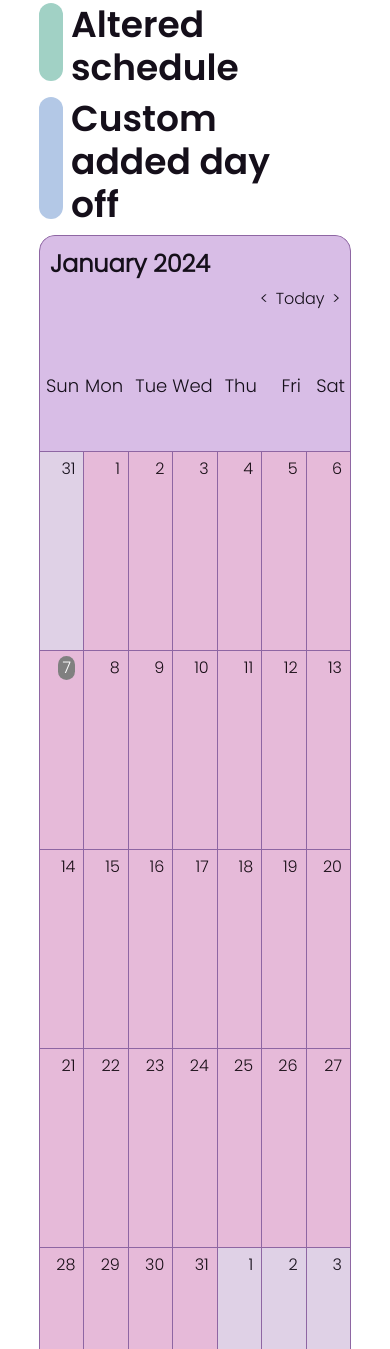
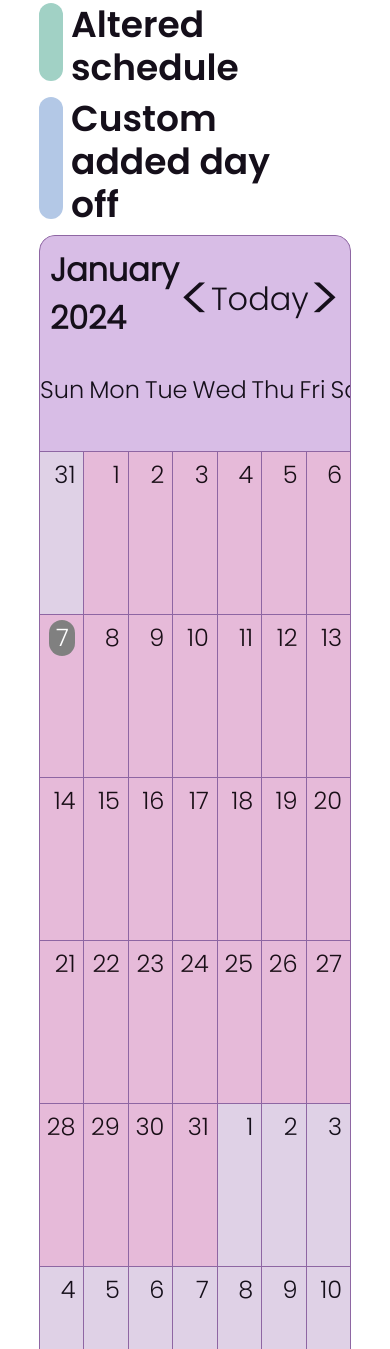
Before and after one commit to YasseenKamel/CS50W-Final-Project, a Django app: page /vacation in a window 390 px wide. Shown: the part 428-1777 px from the top of the page. Run offline with Django 4.2, Linux system fonts and the light colour scheme; the visitor is signed in with stand-in values (Sample User, id 1); data that the repository does not hold is empty; some libraries are stand-ins or nearby versions.

Commit message:
FINISHED PROJECT WITH MOBILE SUPPORT LESGOOOOO

```diff
--- a/YOKO_Clinics/static/YOKO_Clinics/booking.js
+++ b/YOKO_Clinics/static/YOKO_Clinics/booking.js
@@ -108,7 +108,7 @@ document.addEventListener('DOMContentLoaded', function () {
         let currentDate1 = new Date();
         let userTimeZone1 = Intl.DateTimeFormat().resolvedOptions().timeZone;
         let options1 = { timeZone: userTimeZone1, year: 'numeric', month: 'numeric', day: 'numeric', weekday: 'long', hour: 'numeric', minute: 'numeric', second: 'numeric' };
-        let date1 = new Date(currentDate1.toLocaleString(undefined, options1));
+        let date1 = new Date(currentDate1.toLocaleString('en-US', options1));
         let today_date1 = date1.getDate();
         for(let i = last_month - weekday + 2 ; i <= last_month ; i ++){
             template += no_day1 + i + no_day2;
@@ -775,7 +775,7 @@ document.addEventListener('DOMContentLoaded', function () {
         let currentDate = new Date();
         let userTimeZone = Intl.DateTimeFormat().resolvedOptions().timeZone;
         let options = { timeZone: userTimeZone, year: 'numeric', month: 'numeric', day: 'numeric', weekday: 'long', hour: 'numeric', minute: 'numeric', second: 'numeric' };
-        let date = new Date(currentDate.toLocaleString(undefined, options));
+        let date = new Date(currentDate.toLocaleString('en-US', options));
         let today = date.getDay() + 1;
         let today_date = date.getDate();
         let first_day = today - ((today_date - 1) % 7);
--- a/YOKO_Clinics/static/YOKO_Clinics/styles.css
+++ b/YOKO_Clinics/static/YOKO_Clinics/styles.css
@@ -1458,4 +1458,28 @@ hr{
     .main_specialty_container {
         flex-direction: column;
     }
+    .search_frame{
+        margin-right: 2rem;
+        margin-left: 2rem;
+    }
+    .calendar-month-header-selected-month{
+        font-size: 2rem;
+    }
+    .calendar-month-header-selectors{
+        font-size: 2rem;
+        width: 12rem;
+    }
+    #previous-month-selector0,#next-month-selector0,#previous-month-selector1,#next-month-selector1,#previous-month-selector-1,#next-month-selector-1{
+        font-size: 4rem;
+    }
+    .day-of-week{
+        font-size: 1.5rem;
+    }
+    .calendar-day{
+        font-size: 1.5rem;
+        min-height: 9dvh;
+    }
+    .calendar-month{
+        height:66dvh;
+    }
 }
--- a/YOKO_Clinics/static/YOKO_Clinics/vacations.js
+++ b/YOKO_Clinics/static/YOKO_Clinics/vacations.js
@@ -158,6 +158,8 @@ document.addEventListener('DOMContentLoaded', function (){
         set_vacation = 0;
     }
 
+    let t1 = 0,t2 = 0,t3 = 0;
+
     function getup(event){
         if(mousedown == -1 || event.button === 2){
             return;
@@ -213,11 +215,12 @@ document.addEventListener('DOMContentLoaded', function (){
     function gettouchdown(event){
         let touch = event.touches[0];
         let clicked = document.elementFromPoint(touch.clientX, touch.clientY);
-        if(clicked == null || clicked == undefined || !(clicked.classList.contains("calendar-day") && !clicked.classList.contains("disabled_day") && !clicked.classList.contains("past_day"))){
+        if(event.touches.length > 1 || clicked == null || clicked == undefined || !(clicked.classList.contains("calendar-day") && !clicked.classList.contains("disabled_day") && !clicked.classList.contains("past_day"))){
             mousedown = -1;
             mouseup = -1;
             return;
         }
+        t1 = 1;
         document.body.style.overflow = 'hidden';
         mousedown = parseInt(clicked.id.slice(13));
         document.querySelectorAll('.selected_day').forEach(banana => {
@@ -235,6 +238,7 @@ document.addEventListener('DOMContentLoaded', function (){
         if(clicked == null || clicked == undefined || !(clicked.classList.contains("calendar-day") && !clicked.classList.contains("disabled_day") && !clicked.classList.contains("past_day"))){
             return;
         }
+        t2 = 1;
         let mouse_target = parseInt(clicked.id.slice(13));
         document.querySelectorAll('.selected_day').forEach(banana => {
             let id = parseInt(banana.id.slice(13));
@@ -272,12 +276,24 @@ document.addEventListener('DOMContentLoaded', function (){
             });
             return;
         }
+        t3 = 1;
+        event.preventDefault();
         mouseup = parseInt(clicked.id.slice(13));
         if(mousedown > mouseup){
             [mousedown, mouseup] = [mouseup, mousedown];
         }
         set_up_input();
     }
+
+    document.body.addEventListener('click', function(e) {
+        if(t1 && !t2 && t3){
+            e.stopPropagation();
+            e.preventDefault();
+        }
+        t1 = 0;
+        t2 = 0;
+        t3 = 0;
+    });
 
 
     function load_month(year, month, weekday, idx){
@@ -293,7 +309,7 @@ document.addEventListener('DOMContentLoaded', function (){
         let currentDate1 = new Date();
         let userTimeZone1 = Intl.DateTimeFormat().resolvedOptions().timeZone;
         let options1 = { timeZone: userTimeZone1, year: 'numeric', month: 'numeric', day: 'numeric', weekday: 'long', hour: 'numeric', minute: 'numeric', second: 'numeric' };
-        let date1 = new Date(currentDate1.toLocaleString(undefined, options1));
+        let date1 = new Date(currentDate1.toLocaleString('en-US', options1));
         let today_date1 = date1.getDate();
         for(let i = last_month - weekday + 2 ; i <= last_month ; i ++){
             template += no_day1 + i + no_day2;
@@ -690,7 +706,7 @@ document.addEventListener('DOMContentLoaded', function (){
         let currentDate = new Date();
         let userTimeZone = Intl.DateTimeFormat().resolvedOptions().timeZone;
         let options = { timeZone: userTimeZone, year: 'numeric', month: 'numeric', day: 'numeric', weekday: 'long', hour: 'numeric', minute: 'numeric', second: 'numeric' };
-        let date = new Date(currentDate.toLocaleString(undefined, options));
+        let date = new Date(currentDate.toLocaleString('en-US', options));
         let today = date.getDay() + 1;
         let today_date = date.getDate();
         let first_day = today - ((today_date - 1) % 7);
--- a/YOKO_Clinics/templates/YOKO_Clinics/register.html
+++ b/YOKO_Clinics/templates/YOKO_Clinics/register.html
@@ -104,7 +104,7 @@
                 </div>
                 <div id="page_2" class="page_2 slid2">
                     <div class="form-group">
-                        <select class="form-select form-control" id="specialty" tabindex="-1">
+                        <select class="form-select form-control" id="specialty" tabindex="-1" name="specialty">
                             <option selected disabled>Select Specialty</option>
                         </select>
                     </div>
--- a/YOKO_Clinics/views.py
+++ b/YOKO_Clinics/views.py
@@ -94,6 +94,8 @@ def register(request):
             end_time = request.POST.get('end_time')
             days = request.POST.getlist('days')
             specialties = request.POST.getlist('sub_specialties')
+            main = request.POST.get('specialty')
+            print(main)
             offset = request.POST.get('timezoneOffset')
             if(len(str(start_time).split(':')) == 2):
                 start_time = str(start_time) + ":00"
@@ -112,7 +114,7 @@ def register(request):
                     "message": "Start time cannot be equal to end time."
                 })
             try:
-                user = User.objects.create_user(username=username, email=email, password=password, is_doctor=True, country=country, state=state, city=city, address=address, bio=bio, start_time=start_time, end_time=end_time)
+                user = User.objects.create_user(username=username, email=email, password=password, is_doctor=True, country=country, state=state, city=city, address=address, bio=bio, start_time=start_time, end_time=end_time,main_specialty=main)
             except IntegrityError as e:
                 print(f"IntegrityError: {e}")
                 return render(request, "YOKO_Clinics/register.html", {
```
